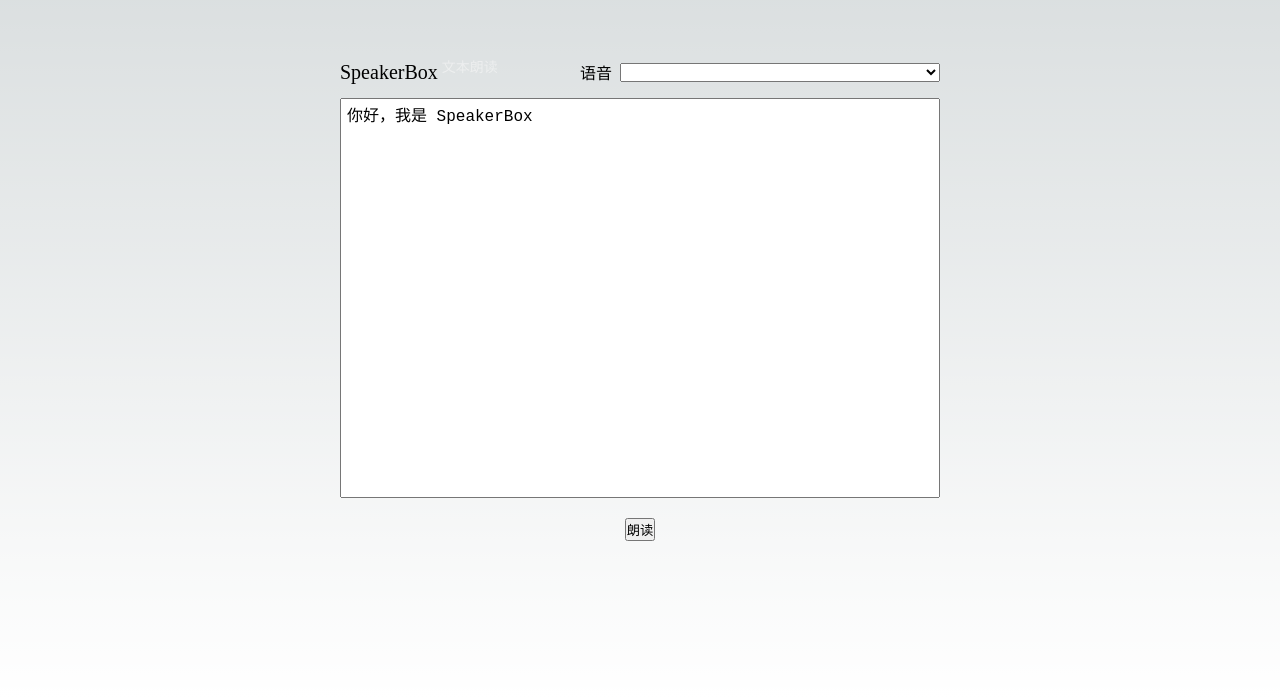
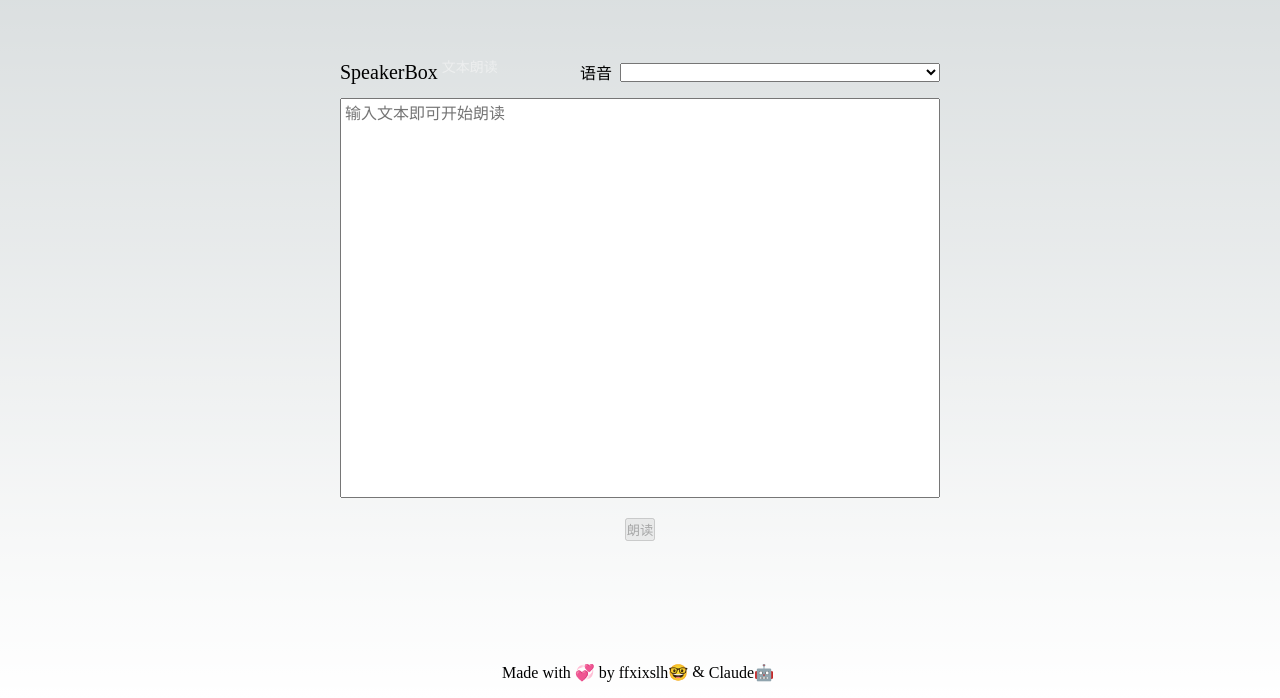
Before and after one commit to HaoquanLuo/next-tools, a Next.js app: page /speakerbox in a window 1280 px wide. Shown: the part 102-800 px from the top of the page. Built offline with nearby package versions, Linux system fonts and the light colour scheme.

Commit message:
chore: update UI

```diff
--- a/app/globals.css
+++ b/app/globals.css
@@ -96,9 +96,23 @@
     rgb(var(--background-start-rgb));
 }
 
+footer {
+  position: fixed;
+  bottom: 0;
+  padding: 1rem 0;
+  width: 100%;
+  display: flex;
+  justify-content: center;
+  vertical-align: bottom;
+}
+
 a {
   color: inherit;
   text-decoration: none;
+}
+
+span {
+  padding: 0 0.25rem;
 }
 
 @media (prefers-color-scheme: dark) {
--- a/app/layout.tsx
+++ b/app/layout.tsx
@@ -14,6 +14,20 @@
   return (
     <html lang="en">
       <body>{children}</body>
+      <footer>
+        Made with 💞 by
+        <span>
+          <a href={'https://github.com/ffxixslh'} target="_blank">
+            ffxixslh🤓
+          </a>
+        </span>
+        &
+        <span>
+          <a href={'https://www.anthropic.com/product'} target="_blank">
+            Claude🤖
+          </a>
+        </span>
+      </footer>
     </html>
   )
 }
--- a/app/speakerbox/page.tsx
+++ b/app/speakerbox/page.tsx
@@ -15,7 +15,7 @@
 const PageSpeakerBox: React.FC<PageSpeakerBoxProps> = () => {
   // hooks
   const selectRef = useRef<HTMLSelectElement>(null)
-  const [text, setText] = useState('你好，我是 SpeakerBox')
+  const [text, setText] = useState('')
   const [utteranceSettings, setUtteranceSettings] = useState<UtteranceSettings>(
     {
       lang: 'zh-CN',
@@ -98,15 +98,19 @@
         <div className={'flex flex-col gap-1'}>
           <div className={'full'}>
             <textarea
-              className={'w-full! h-100 resize-none p-1.5 text-base'}
+              className={'w-full! h-100 resize-none p-1 text-base'}
               value={text}
+              placeholder={'输入文本即可开始朗读'}
               onChange={(e) => setText(e.target.value)}
             />
           </div>
           <div></div>
         </div>
         <div className={'flex jc'}>
-          <button onClick={handleSpeak} disabled={isSpeaking}>
+          <button
+            onClick={handleSpeak}
+            disabled={text.length === 0 || isSpeaking}
+          >
             {isSpeaking ? '朗读中...' : '朗读'}
           </button>
         </div>
--- a/app/uno.css
+++ b/app/uno.css
@@ -7,7 +7,7 @@
 .ic{align-items:center;}
 .pic{place-items:center;}
 /* layer: default */
-.p-1\.5{padding:0.375rem;}
+.p-1{padding:0.25rem;}
 .b-1{border-width:1px;}
 .b-2{border-width:2px;}
 .b-dark{--un-border-opacity:1;border-color:rgba(34,34,34,var(--un-border-opacity));}
```
